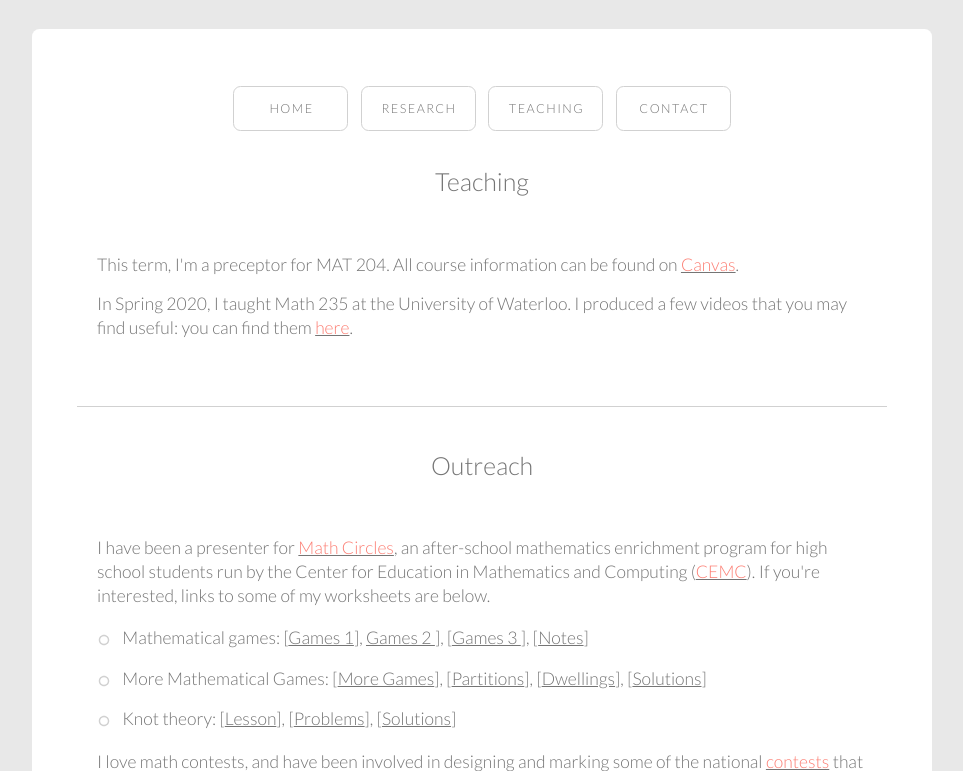
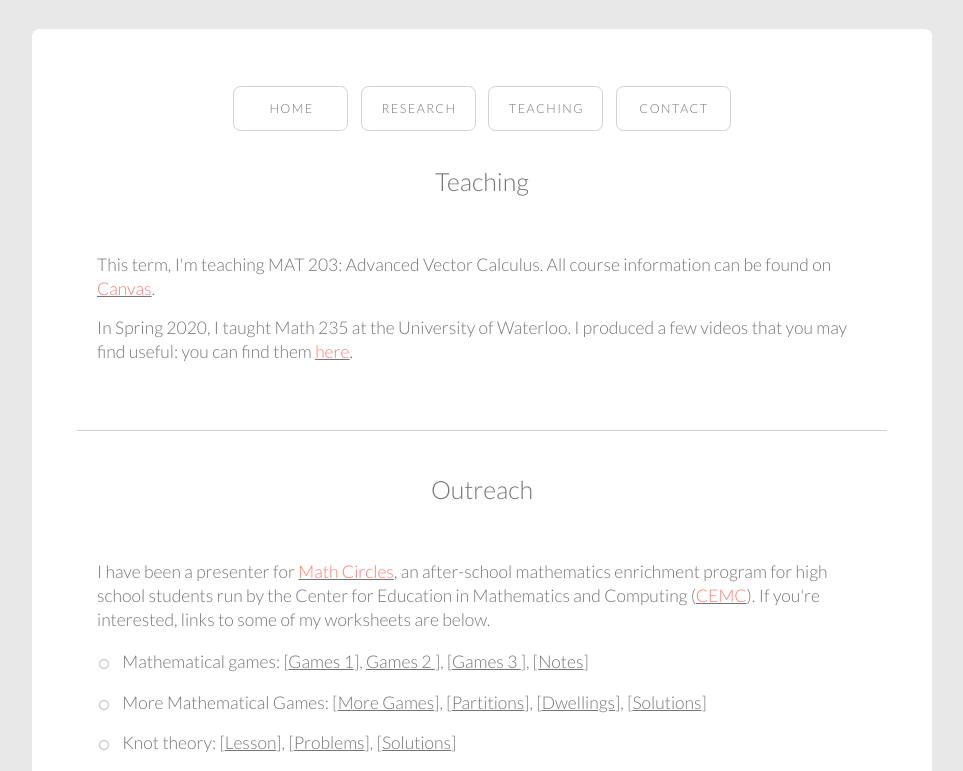
Before and after one commit to patricknaylor/patricknaylor.github.io, a plain HTML site: page index.html in a window 1280 px wide. Both pictures are taken after a click on the link "TEACHING". Shown: the top 771 px of the page, without its empty margins (158-1121 px from the left). Drawn offline with nearby package versions, Linux system fonts and the light colour scheme.

Commit message:
Update index.html

```diff
--- a/index.html
+++ b/index.html
@@ -106,7 +106,7 @@
 						<div id="container06" class="style1 container default">
 							<div class="wrapper">
 								<div class="inner">
-									<p id="text08" class="style2">This term, I&#39;m a preceptor for MAT 204. All course information can be found on <a href="https://canvas.princeton.edu"><span style="color: #FC7E73">Canvas</span></a>.</p>
+									<p id="text08" class="style2">This term, I&#39;m teaching MAT 203: Advanced Vector Calculus. All course information can be found on <a href="https://canvas.princeton.edu"><span style="color: #FC7E73">Canvas</span></a>.</p>
 									<p id="text04" class="style2">In Spring 2020, I taught Math 235 at the University of Waterloo. I produced a few videos that you may find useful: you can find them <a href="https://www.youtube.com/channel/UC_OYGaXg2RfmO_2wwNPMAQg"><span style="color: #FC7E73">here</span></a>.</p>
 								</div>
 							</div>
```
